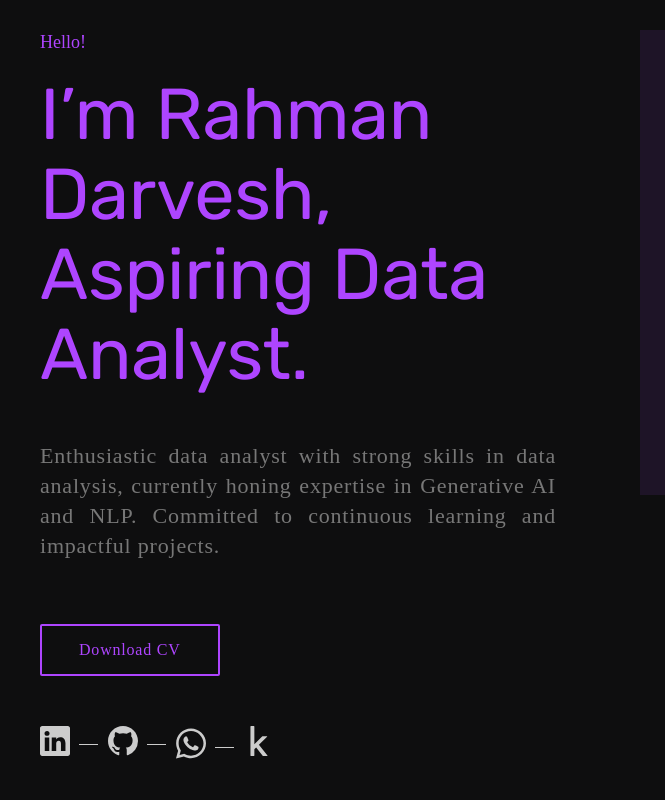
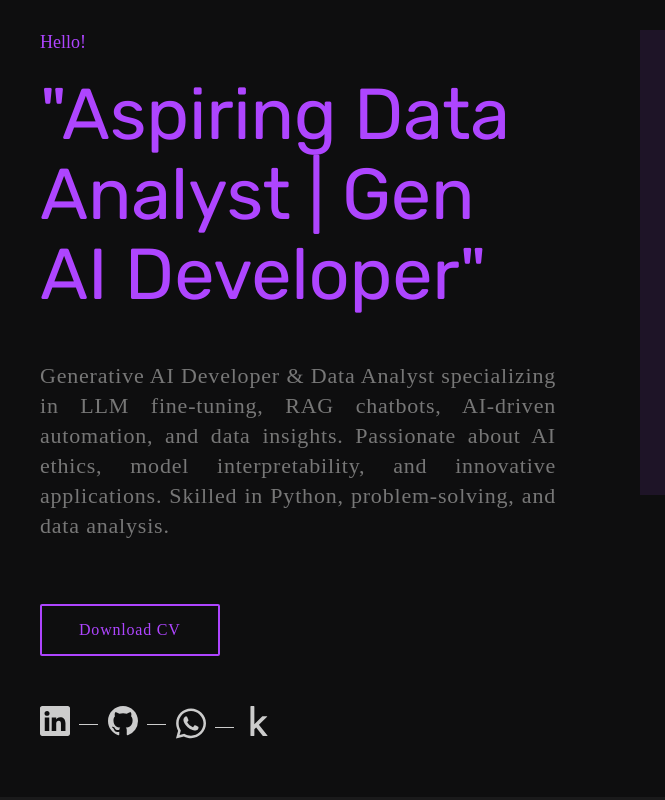
Before and after one commit to ABDUL-RAHMAN-DARVESH/Darvesh-Portfolio, a plain HTML site: page index.html in a window 1280 px wide. Shown: the top 800 px of the page, 0-665 px from the left. Drawn offline with Linux system fonts and the light colour scheme; grey boxes are pictures that could not be loaded; a web font is replaced by a local one.

Commit message:
Updated and modified project files

```diff
--- a/index.html
+++ b/index.html
@@ -112,12 +112,10 @@
 							<div class="l_inner">
 								<div class="about_title">
 									<h5>Hello!</h5>
-									<h3>I’m Rahman Darvesh, Aspiring Data Analyst.</h3>
+									<h3>"Aspiring Data Analyst | Gen AI Developer"</h3>
 								</div>
 								<div class="about_desc">
-									<p>Enthusiastic data analyst with strong skills in
-										data analysis, currently honing expertise in Generative AI and NLP.
-										Committed to continuous learning and impactful projects.									</p>
+									<p>Generative AI Developer & Data Analyst specializing in LLM fine-tuning, RAG chatbots, AI-driven automation, and data insights. Passionate about AI ethics, model interpretability, and innovative applications. Skilled in Python, problem-solving, and data analysis.</p>
 								</div>
 								<div class="about_btn">
 									<a href="File/Darvesh Resume.pdf" download="Darvesh Resume" class="awilo_fn_main_button">
```
